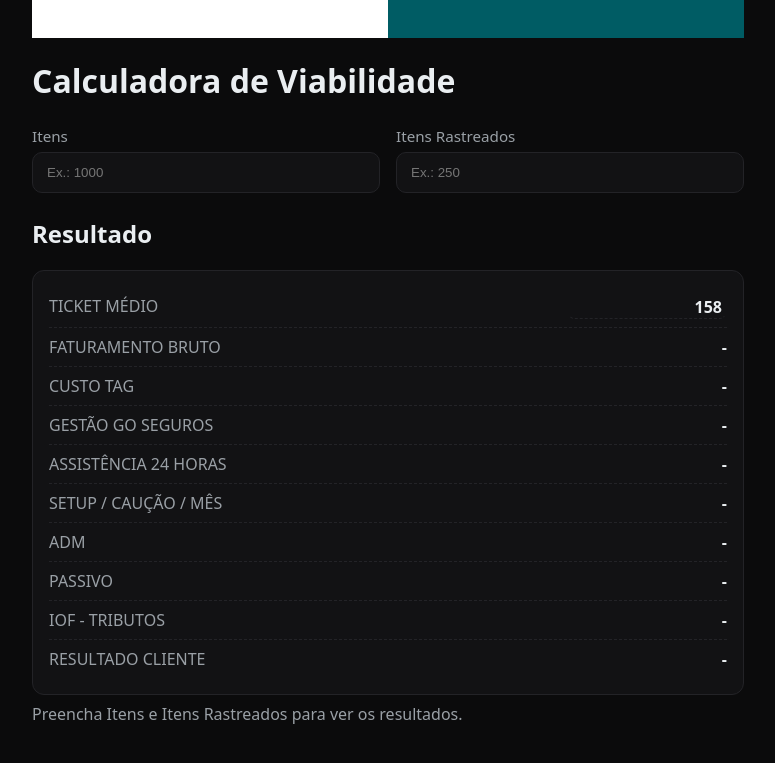
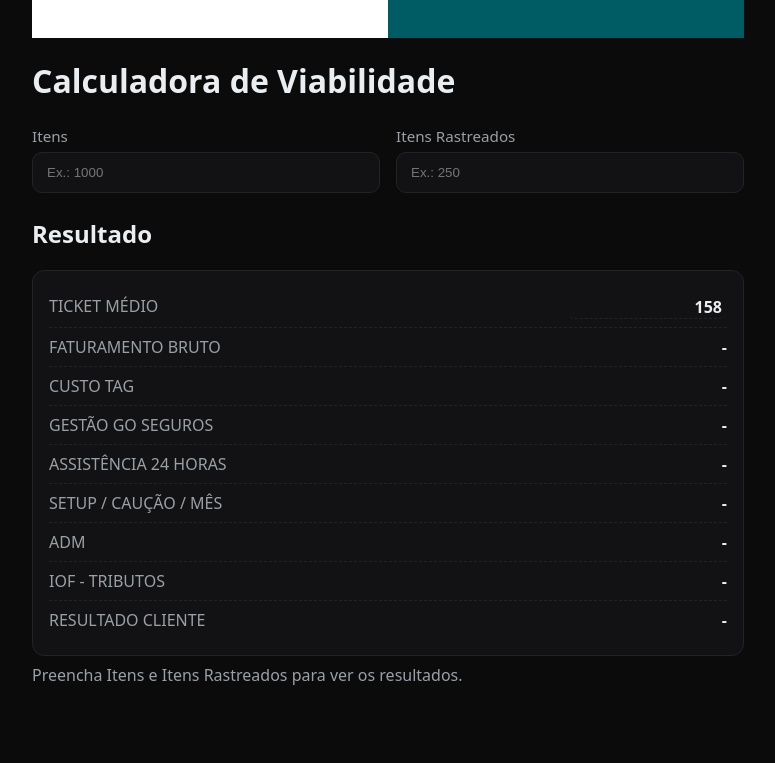
Before and after one commit to Falkaniere/feasibilityCalculator, a React (Vite) app: page / in a window 1280 px wide. Shown: the part 387-1150 px from the top of the page, without its empty margins (252-1027 px from the left). After the commit the page ends 1113 px from the top, so only its background shows below. Built offline with nearby package versions, Linux system fonts and the light colour scheme.

Commit message:
update calc

```diff
--- a/src/App.tsx
+++ b/src/App.tsx
@@ -139,10 +139,10 @@ export default function App() {
             <span className="k">ADM</span>
             <span className="v">{formatNumber(result?.adm ?? NaN, 2)}</span>
           </div>
-          <div className="row">
+          {/* <div className="row">
             <span className="k">PASSIVO</span>
             <span className="v">{formatNumber(result?.passivo ?? NaN, 2)}</span>
-          </div>
+          </div> */}
           <div className="row">
             <span className="k">IOF - TRIBUTOS</span>
             <span className="v">
--- a/src/domain/formulas.ts
+++ b/src/domain/formulas.ts
@@ -4,8 +4,7 @@
  * b = Itens Rastreados
  * ticketMedio = Ticket Médio (editável no app)
  *
- * Todos os itens abaixo são calculados como percentual do Faturamento Bruto,
- * conforme instruções.
+ * Observação: CUSTO TAG (2,32%) aplicado apenas sobre a receita dos Itens Rastreados (ticketMedio * b).
  */
 
 export type Inputs = {
@@ -17,17 +16,17 @@ export type Inputs = {
 export type Result = {
   ticketMedio: number;
   faturamentoBruto: number;
-  custoTag: number; // 2,32% do faturamento
+  custoTag: number; // 2,32% da receita dos itens rastreados
   gestaoGoSeguros: number; // 6,49% do faturamento
   assistencia24h: number; // 10,00% do faturamento
   setupCaucaoMes: number; // 45,82% do faturamento
   adm: number; // 7,43% do faturamento (ADM / Operacional)
-  passivo: number; // 10,00% do faturamento (mantido)
+  passivo: number; // 10,00% do faturamento
   iofTributos: number; // 4,00% do faturamento
   resultadoCliente: number; // 26,26% do faturamento
 };
 
-// ---- Percentuais como decimais (ex.: 2,32% -> 0.0232) ----
+// ---- Percentuais como decimais ----
 const PCT_CUSTO_TAG = 0.0232;
 const PCT_GESTAO_GO = 0.0649;
 const PCT_ASSISTENCIA_24H = 0.1;
@@ -35,16 +34,19 @@ const PCT_SETUP_MES = 0.4582;
 const PCT_ADM_OPERACIONAL = 0.0743;
 const PCT_IOF_TRIBUTOS = 0.04;
 const PCT_RESULTADO_CLIENTE = 0.2626;
-
-// Mantido do requisito anterior
 const PCT_PASSIVO = 0.1;
 
 export function computeViability({ a, b, ticketMedio }: Inputs): Result {
-  // Faturamento Bruto = Ticket Médio * Itens
+  // Faturamento Bruto (todos os itens)
   const faturamentoBruto = Number(ticketMedio * a);
 
-  // Itens calculados como percentual do faturamento bruto
-  const custoTag = Number(PCT_CUSTO_TAG * faturamentoBruto);
+  // Receita apenas dos itens rastreados
+  const receitaRastreados = Number(ticketMedio * b);
+
+  // CUSTO TAG: 2,32% apenas sobre a receita dos itens rastreados
+  const custoTag = Number(PCT_CUSTO_TAG * receitaRastreados);
+
+  // Demais itens: percentuais sobre o faturamento total
   const gestaoGoSeguros = Number(PCT_GESTAO_GO * faturamentoBruto);
   const assistencia24h = Number(PCT_ASSISTENCIA_24H * faturamentoBruto);
   const setupCaucaoMes = Number(PCT_SETUP_MES * faturamentoBruto);
```
